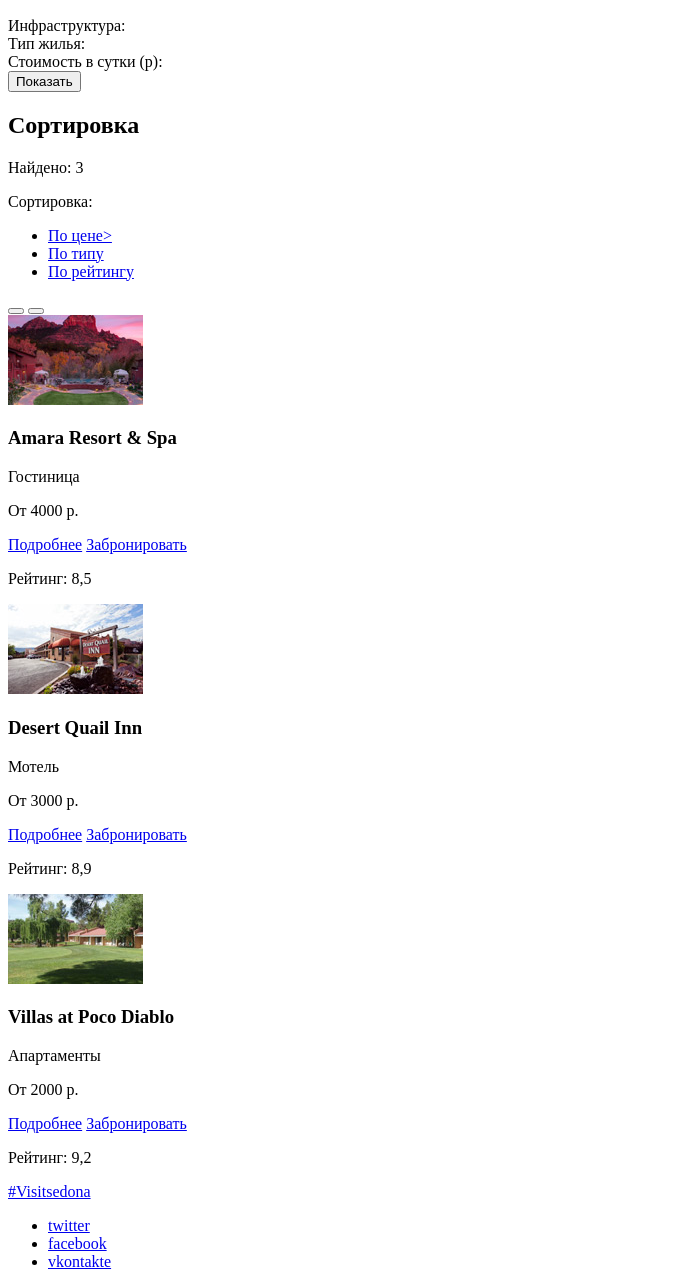
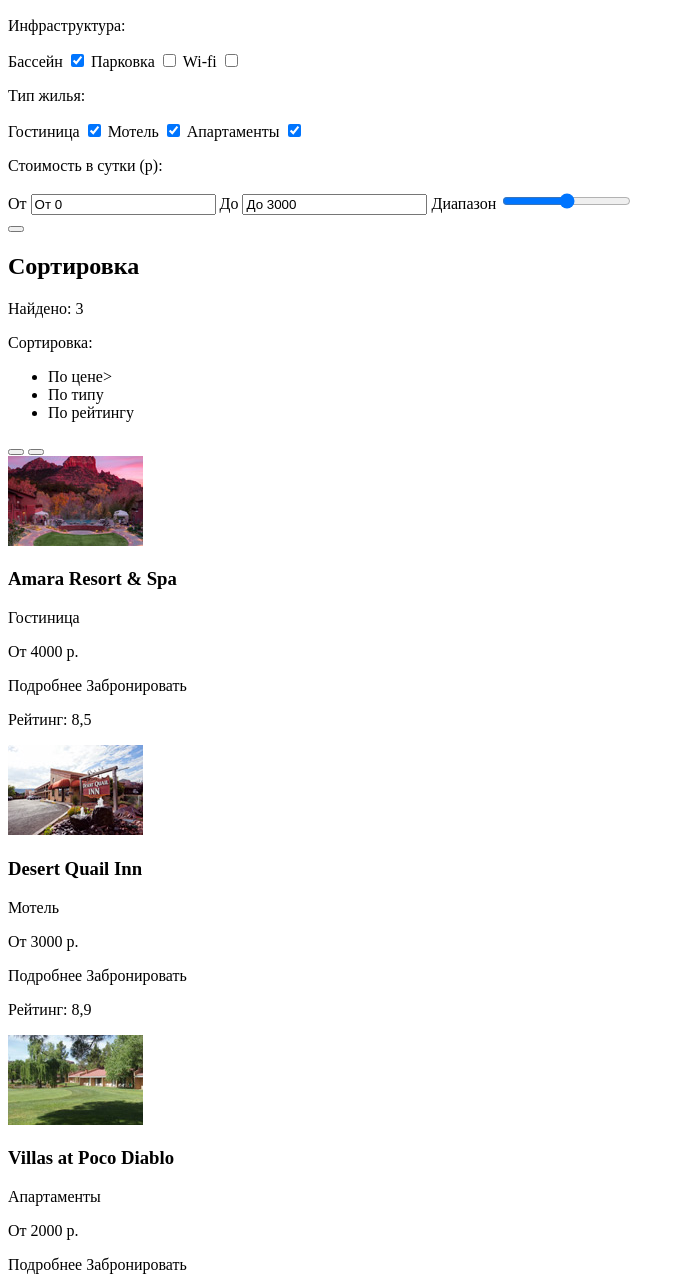
Before and after one commit to natirbey/472385-sedona, a plain HTML site: page hotels.html in a window 1280 px wide. Shown: the part 220-1504 px from the top of the page, without its empty margins (0-685 px from the left). Drawn offline with Linux system fonts and the light colour scheme.

Commit message:
Добавлены формы,исправления
Исправления:убраны href, мелкие правки

```diff
--- a/hotels.html
+++ b/hotels.html
@@ -14,27 +14,53 @@
           <li><a href="info.html">Информация</a></li>
           <li><a href="media.html">Фото и видео</a></li>
           <li><a href="map.html">Карта штата</a></li>
-          <li><a href="hotel.html">Гостиницы</a></li>
+          <li><a href="hotels.html">Гостиницы</a></li>
         </ul>
       </nav>
     </header>
     <main>
       <section class="filter-hotels">
         <h2 class="visuality-hidden">Фильтр поиска отелей</h2>
-        <div>Инфраструктура:</div>
-        <div>Тип жилья:</div>
-        <div>Стоимость в сутки (р):</div>
-        <input type="button" value="Показать">
+        <form class="filter-form" method="GET" action="https://echo.htmlacademy.ru">
+          <div>
+            <p>Инфраструктура:</p>
+            <label for="pool-form">Бассейн</label>
+            <input id="pool-form" name="pool" type="checkbox" checked>
+            <label for="parking-form">Парковка</label>
+            <input id="parking-form" name="parking" type="checkbox">
+            <label for="wifi-form">Wi-fi</label>
+            <input id="wifi-form" name="wifi" type="checkbox">
+          </div>
+          <div>
+            <p>Тип жилья:</p>
+            <label for="hotel-form">Гостиница</label>
+            <input id="hotel-form" name="hotel" type="checkbox" checked>
+            <label for="motel-form">Мотель</label>
+            <input id="motel-form" name="motel" type="checkbox" checked>
+            <label for="apartment">Апартаменты</label>
+            <input id="apartment" name="apartment" type="checkbox" checked>
+          </div>
+          <div>
+            <p>Стоимость в сутки (р):</p>
+            <label for="price-from-form" class="visuality-hidden">От</label>
+            <input id="price-from-form" type="text" name="price-from" value="От 0">
+            <label for="price-to-form" class="visuality-hidden">До</label>
+            <input id="price-to-form" type="text" name="price-to" value="До 3000">
+            <label for="rande-form" class="visuality-hidden">Диапазон</label>
+            <input id="rande-form" type="range" name="rande" min="0" max="3000">
+          </div>
+          <button type="submit" value="Показать"></button>
+        </form>
       </section>
-      <section class="result-search">
+        <section class="result-search">
         <h2 class="visuality-hidden">Сортировка</h2>
         <div class="sort">
           <p>Найдено: 3</p>
           <p>Сортировка:</p>
           <ul class="sort-list">
-            <li><a href="#">По цене></a></li>
-            <li><a href="#">По типу</a></li>
-            <li><a href="#">По рейтингу</a></li>
+            <li><a>По цене></a></li>
+            <li><a>По типу</a></li>
+            <li><a>По рейтингу</a></li>
           </ul>
           <div>
             <button type="button"></button>
@@ -48,8 +74,8 @@
           <h3>Amara Resort & Spa</h3>
           <p>Гостиница</p>
           <p>От 4000 р.</p>
-          <a href="#">Подробнее</a>
-          <a href="#">Забронировать</a>
+          <a>Подробнее</a>
+          <a>Забронировать</a>
           <p>Рейтинг: 8,5</p>
         </article>
         <article>
@@ -59,8 +85,8 @@
           <h3>Desert Quail Inn</h3>
           <p>Мотель</p>
           <p>От 3000 р.</p>
-          <a href="#">Подробнее</a>
-          <a href="#">Забронировать</a>
+          <a>Подробнее</a>
+          <a>Забронировать</a>
           <p>Рейтинг: 8,9</p>
         </article>
         <article>
@@ -70,8 +96,8 @@
           <h3>Villas at Poco Diablo</h3>
           <p>Апартаменты</p>
           <p>От 2000 р.</p>
-          <a href="#">Подробнее</a>
-          <a href="#">Забронировать</a>
+          <a>Подробнее</a>
+          <a>Забронировать</a>
           <p>Рейтинг: 9,2</p>
         </article>
       </section>
@@ -79,9 +105,9 @@
     <footer class="main-footer">
       <p><a href="#">#Visitsedona</a></p>
       <ul class="footer-social-button">
-        <li><a href="#">twitter</a></li>
-        <li><a href="#">facebook</a></li>
-         <li><a href="#">vkontakte</a></li>
+        <li><a>twitter</a></li>
+        <li><a>facebook</a></li>
+        <li><a>vkontakte</a></li>
       </ul>
       <p>Website by<a href="https://htmlacademy.ru/intensive/htmlcss"><img src="img/logo_name.svg" width="115" height="41" alt="Разработано Htmlacademy"></a></p>
     </footer>
```
Also changed, not shown: index.html (+31 -6 lines).
